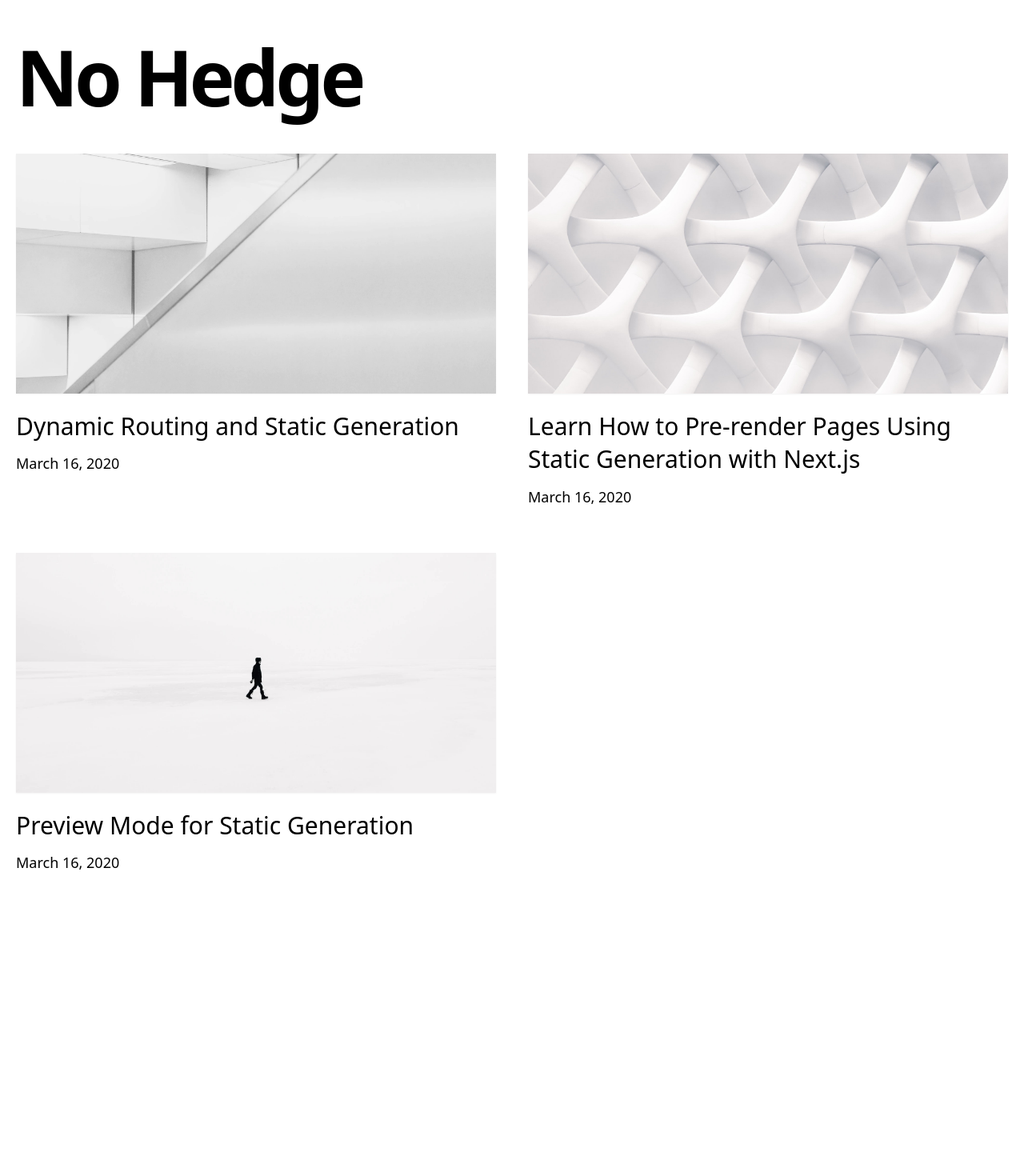
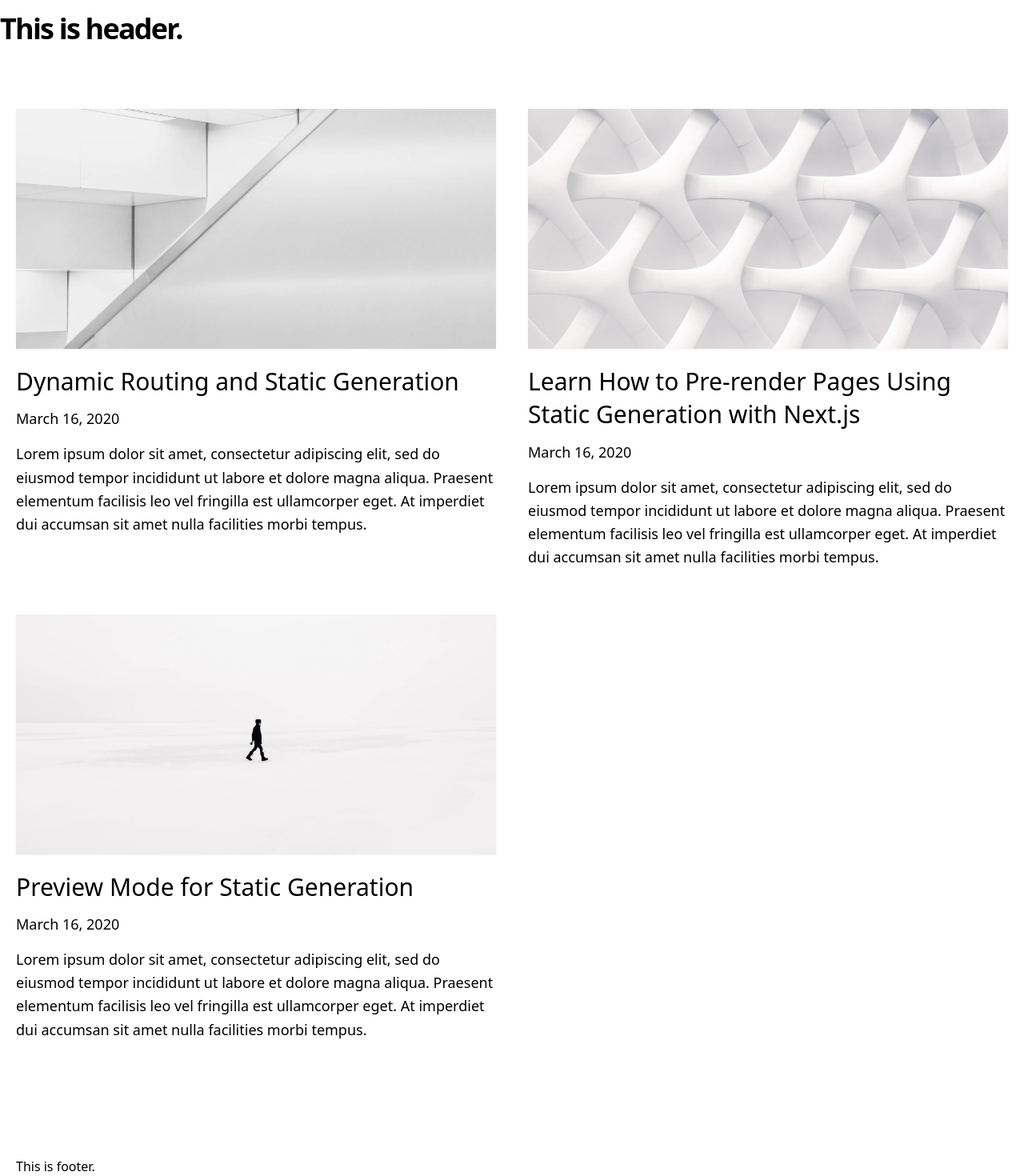
Before and after one commit to Tomoya-Sonok/nohedge, a Next.js app: page / in a window 1280 px wide. Shown: the part 16-1486 px from the top of the page at 80% size. Before the commit the page ends 1252 px from the top, so only its background shows below. Built offline with nearby package versions, Linux system fonts and the light colour scheme.

Commit message:
CLEANUP and initialized header and footer

```diff
--- a/components/footer.tsx
+++ b/components/footer.tsx
@@ -3,28 +3,8 @@ import { EXAMPLE_PATH } from '../lib/constants'
 
 const Footer = () => {
   return (
-    <footer className='bg-neutral-50 border-t border-neutral-200'>
-      <Container>
-        <div className='py-28 flex flex-col lg:flex-row items-center'>
-          <h3 className='text-4xl lg:text-[2.5rem] font-bold tracking-tighter leading-tight text-center lg:text-left mb-10 lg:mb-0 lg:pr-4 lg:w-1/2'>
-            Statically Generated with Next.js.
-          </h3>
-          <div className='flex flex-col lg:flex-row justify-center items-center lg:pl-4 lg:w-1/2'>
-            <a
-              href='https://nextjs.org/docs/basic-features/pages'
-              className='mx-3 bg-black hover:bg-white hover:text-black border border-black text-white font-bold py-3 px-12 lg:px-8 duration-200 transition-colors mb-6 lg:mb-0'
-            >
-              Read Documentation
-            </a>
-            <a
-              href={`https://github.com/vercel/next.js/tree/canary/examples/${EXAMPLE_PATH}`}
-              className='mx-3 font-bold hover:underline'
-            >
-              View on GitHub
-            </a>
-          </div>
-        </div>
-      </Container>
+    <footer>
+      <Container>This is footer.</Container>
     </footer>
   )
 }
--- a/components/header.tsx
+++ b/components/header.tsx
@@ -4,7 +4,7 @@ const Header = () => {
   return (
     <h2 className='text-2xl md:text-4xl font-bold tracking-tight md:tracking-tighter leading-tight mb-20 mt-8'>
       <Link href='/'>
-        <a className='hover:underline'>No Hedge</a>
+        <a className='hover:underline'>This is header.</a>
       </Link>
     </h2>
   )
--- a/components/intro.tsx
+++ b/components/intro.tsx
@@ -6,7 +6,6 @@ const Intro = () => {
       <h1 className='text-5xl md:text-8xl font-bold tracking-tighter leading-tight md:pr-8'>
         <Link href='/'>No Hedge</Link>
       </h1>
-      {/* ここにナビゲーションバーを埋め込む */}
     </section>
   )
 }
--- a/components/layout.tsx
+++ b/components/layout.tsx
@@ -1,5 +1,6 @@
-// import Footer from './footer'
+import Header from './header'
 import Meta from './meta'
+import Footer from './footer'
 
 type Props = {
   preview?: boolean
@@ -9,11 +10,12 @@ type Props = {
 const Layout = ({ preview, children }: Props) => {
   return (
     <>
+      <Header />
       <Meta />
       <div className='min-h-screen'>
         <main>{children}</main>
       </div>
-      {/* <Footer /> */}
+      <Footer />
     </>
   )
 }
--- a/components/post-preview.tsx
+++ b/components/post-preview.tsx
@@ -34,8 +34,7 @@ const PostPreview = ({
       <div className='text-lg mb-4'>
         <DateFormatter dateString={date} />
       </div>
-      {/* <p className="text-lg leading-relaxed mb-4">{excerpt}</p> */}
-      {/* <Avatar name={author.name} picture={author.picture} /> */}
+      <p className='text-lg leading-relaxed mb-4'>{excerpt}</p>
     </div>
   )
 }
--- a/components/posts.tsx
+++ b/components/posts.tsx
@@ -8,9 +8,6 @@ type Props = {
 const Posts = ({ posts }: Props) => {
   return (
     <section>
-      {/* <h2 className="mb-8 text-5xl md:text-7xl font-bold tracking-tighter leading-tight">
-        More Stories
-      </h2> */}
       <div className='grid gap-4 md:gap-10 grid-cols-1 md:grid-cols-2 mb-32'>
         {posts.map((post) => (
           <PostPreview
--- a/pages/index.tsx
+++ b/pages/index.tsx
@@ -1,20 +1,13 @@
 import Container from '../components/container'
 import Posts from '../components/posts'
-// import MoreStories from '../components/more-stories'
-// import HeroPost from '../components/hero-post'
-import Intro from '../components/intro'
 import Layout from '../components/layout'
 import { getAllPosts } from '../lib/api'
 import Head from 'next/head'
-import { CMS_NAME } from '../lib/constants'
 import Post from '../types/post'
 
 type Props = {
   allPosts: Post[]
 }
-
-// TODO: とにかく見た目に関わる不要なコードはすべて機能を損なわないように消して、クリーンな状態にする -> Figma？？？？
-// TODO: それらが終わったら、地道にパンダさんや自分の過去に作成したブログのUIを参考に画面を上から作っていく（コンポーネント化を可能な限り意識）
 
 const Index = ({ allPosts }: Props) => {
   return (
@@ -24,7 +17,6 @@ const Index = ({ allPosts }: Props) => {
           <title>No Hedge</title>
         </Head>
         <Container>
-          <Intro />
           <Posts posts={allPosts} />
         </Container>
       </Layout>
--- a/pages/posts/[slug].tsx
+++ b/pages/posts/[slug].tsx
@@ -2,7 +2,6 @@ import { useRouter } from 'next/router'
 import ErrorPage from 'next/error'
 import Container from '../../components/container'
 import PostBody from '../../components/post-body'
-import Header from '../../components/header'
 import PostHeader from '../../components/post-header'
 import Layout from '../../components/layout'
 import { getPostBySlug, getAllPosts } from '../../lib/api'
@@ -25,7 +24,6 @@ const Post = ({ post, preview }: Props) => {
   return (
     <Layout preview={preview}>
       <Container>
-        <Header />
         {router.isFallback ? (
           <PostTitle>Loading…</PostTitle>
         ) : (
```
